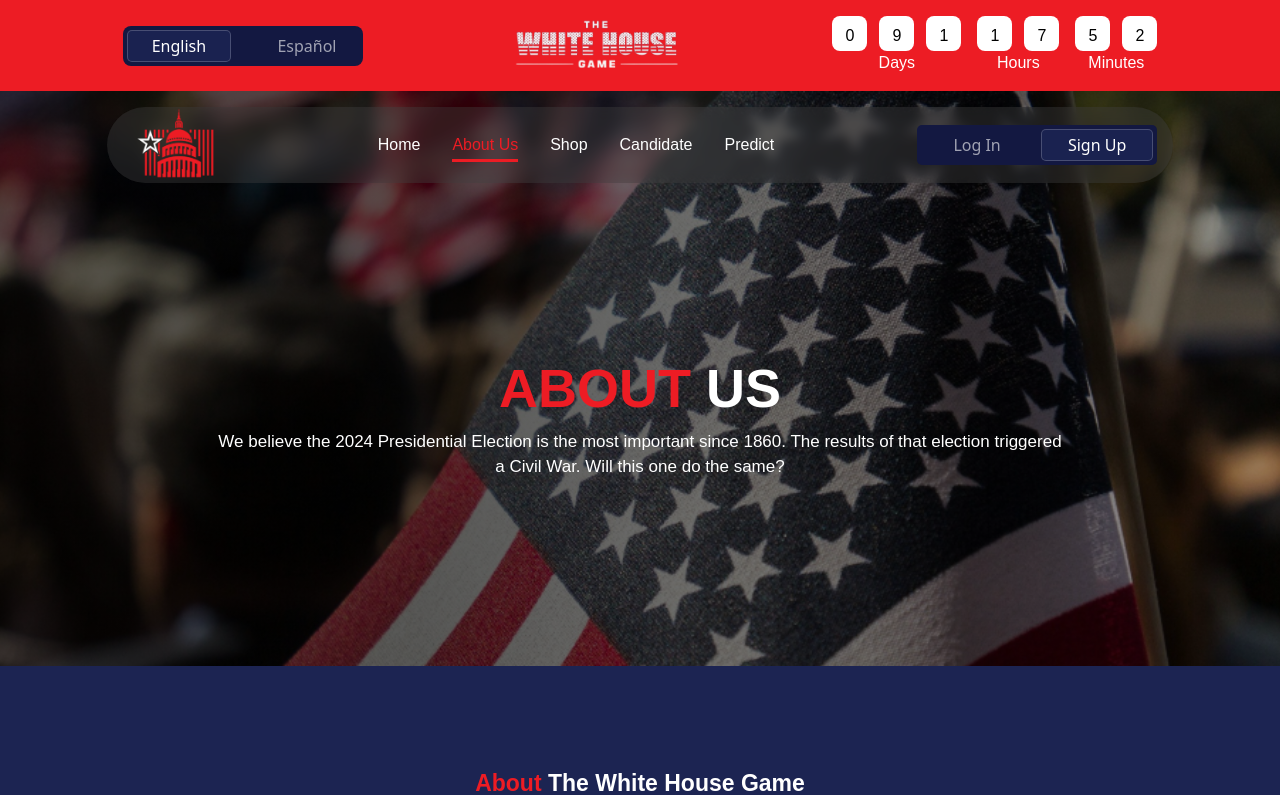
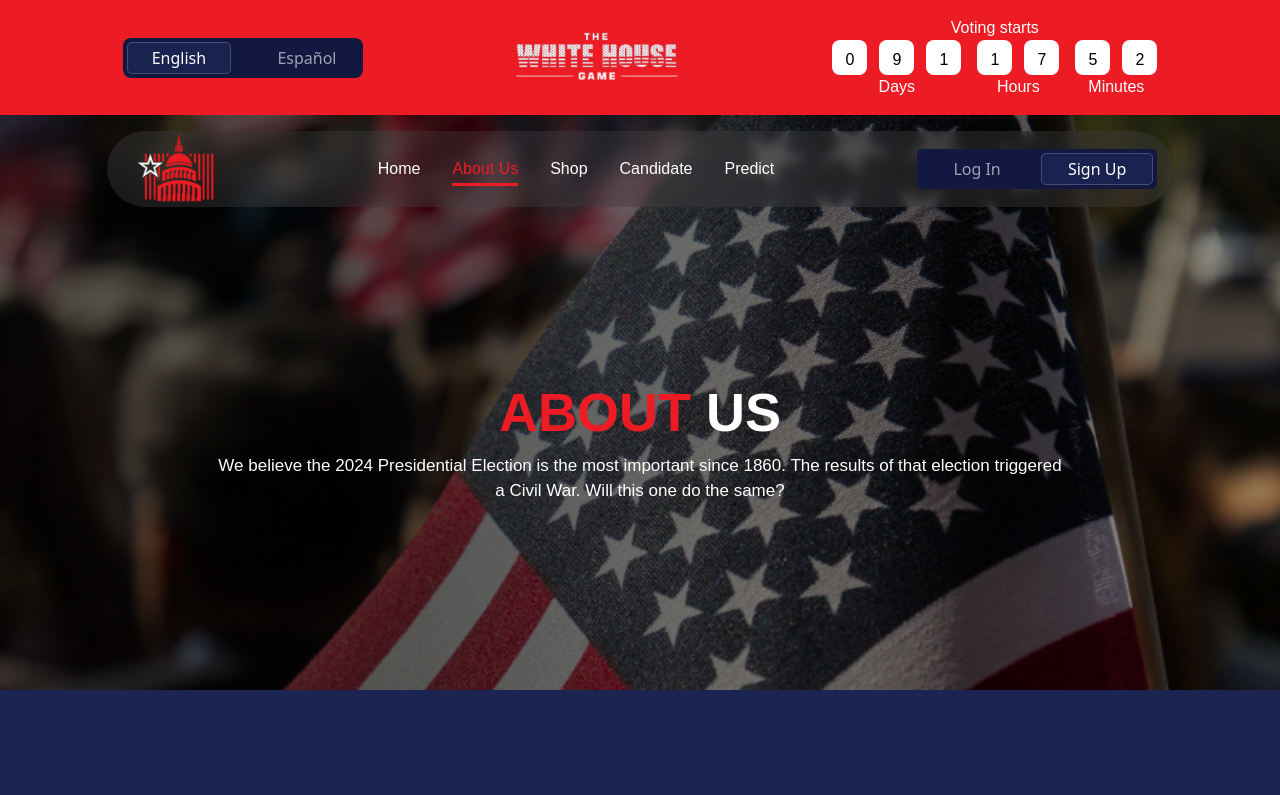
Before and after one commit to Waqas7616/White-House-Game, a React (Create React App) app: page /about in a window 1280 px wide. Shown: the top 795 px of the page. Built offline with nearby package versions, Linux system fonts and the light colour scheme.

Commit message:
changes done

```diff
--- a/src/components/appbanner/AppBanner.jsx
+++ b/src/components/appbanner/AppBanner.jsx
@@ -130,6 +130,8 @@ function AppBanner({ bannerDesc, bannerTitle, redTitle, bg }) {
 </div>
 
             <div className="couter ">
+            <h2 className="poppins5 text-center text-white">Voting starts</h2>
+
               <div className="flex items-center gap-4">
                 <div className="flex flex-col  poppins5 text-center text-white">
                   <p className="flex gap-3 text-center">
--- a/src/components/banner.jsx
+++ b/src/components/banner.jsx
@@ -159,6 +159,7 @@ function Banner() {
             <Link to="/"><img src={text} className="w-44" alt="" /></Link>
             </div>
             <div className="couter ">
+              <h2 className="poppins5 text-center text-white">Voting starts</h2>
               <div className="flex items-center gap-6">
                 <div className="flex flex-col  poppins5 text-center text-white">
                   <p className="flex gap-2 text-center">
```
